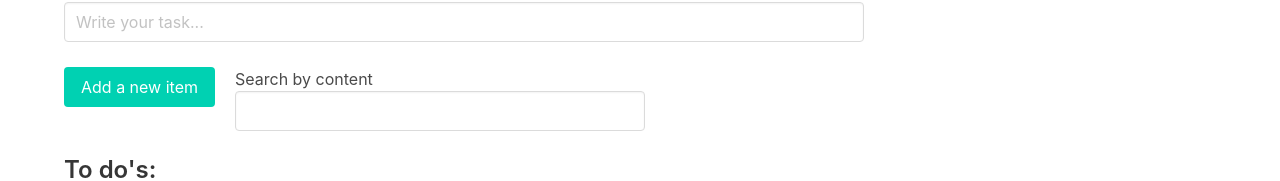
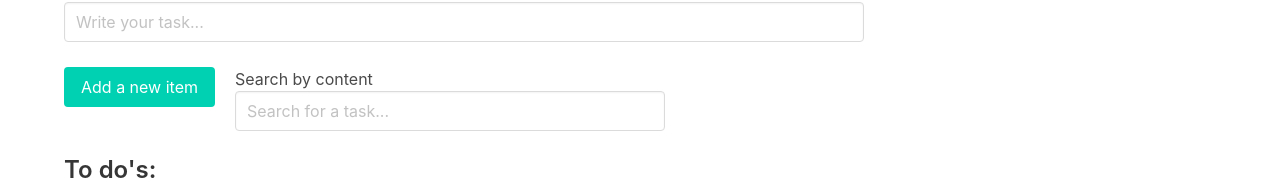
Before and after one commit to TZ-fn/kurs-magia-reacta-hr, a React (Create React App) app: page /components in a window 1280 px wide. Shown: the part 309-490 px from the top of the page. Built offline with nearby package versions, Linux system fonts and the light colour scheme.

Commit message:
Refactor the To Do list to use useReducer

```diff
--- a/src/components/views/Components.jsx
+++ b/src/components/views/Components.jsx
@@ -1,10 +1,15 @@
-import React, { useState } from 'react';
+import React, { useState, useReducer } from 'react';
 import cx from 'classnames';
 import styles from './Components.module.scss';
 
 const Components = () => {
-  const [inputContent, setInputContent] = useState('');
-  const [filterContent, setFilterContent] = useState('');
+  const [inputsContent, setInputContent] = useReducer(
+    (state, newState) => ({ ...state, ...newState }),
+    {
+      itemInputContent: '',
+      searchInputContent: '',
+    },
+  );
   const [itemsList, setItemsList] = useState([
     {
       id: 0,
@@ -19,21 +24,17 @@ const Components = () => {
   ]);
 
   const handleInputChange = (e) => {
-    setInputContent(e.target.value);
-  };
-
-  const handleFilterChange = (e) => {
-    setFilterContent(e.target.value);
+    setInputContent({ [e.target.name]: e.target.value });
   };
 
   const addNewItem = () => {
-    if (inputContent.trim()) {
+    if (inputsContent.itemInputContent.trim()) {
       const newItem = {
         id: itemsList.length + 1,
-        content: inputContent,
+        content: inputsContent.itemInputContent,
       };
       setItemsList([...itemsList, newItem]);
-      setInputContent('');
+      setInputContent({ itemInputContent: '' });
     }
   };
 
@@ -42,14 +43,10 @@ const Components = () => {
     setItemsList(newItemsList);
   };
 
-  const filterTasks = () => {
-    if (filterContent.trim()) {
-      return itemsList.filter((item) =>
-        item.content.toLowerCase().includes(filterContent.toLowerCase()),
-      );
-    }
-    return itemsList;
-  };
+  const filterTasks = () =>
+    itemsList.filter((item) =>
+      item.content.toLowerCase().includes(inputsContent.searchInputContent.toLowerCase()),
+    );
 
   return (
     <div>
@@ -57,14 +54,14 @@ const Components = () => {
         <div className={styles.wrapper}>
           <h2 className='title is-3'>To Do List</h2>
           <input
-            name='name'
+            name='itemInputContent'
             type='text'
             className={cx('input', styles.margin)}
             onChange={handleInputChange}
-            value={inputContent}
+            value={inputsContent.itemInputContent}
             placeholder='Write your task...'
           />
-          <div className={styles['filter-container']}>
+          <div className={styles['search-container']}>
             <button
               type='button'
               className={cx('button', 'is-primary', styles.margin)}
@@ -72,15 +69,15 @@ const Components = () => {
             >
               Add a new item
             </button>
-            <label htmlFor='search'>
+            <label htmlFor='searchInputContent'>
               Search by content
               <input
-                name='search'
+                name='searchInputContent'
                 type='search'
                 className={cx('input', styles.margin)}
-                onChange={handleFilterChange}
-                value={filterContent}
-                placeholder=''
+                onChange={handleInputChange}
+                value={inputsContent.searchInputContent}
+                placeholder='Search for a task...'
               />
             </label>
           </div>
--- a/src/components/views/Components.module.scss
+++ b/src/components/views/Components.module.scss
@@ -6,14 +6,10 @@
   margin: 0 20px 25px 0;
 }
 
-.margin:last-child {
-  margin: 0 0 25px 0;
-}
-
 .item {
   filter: brightness(90%);
 }
 
-.filter-container {
+.search-container {
   display: flex;
 }
```
